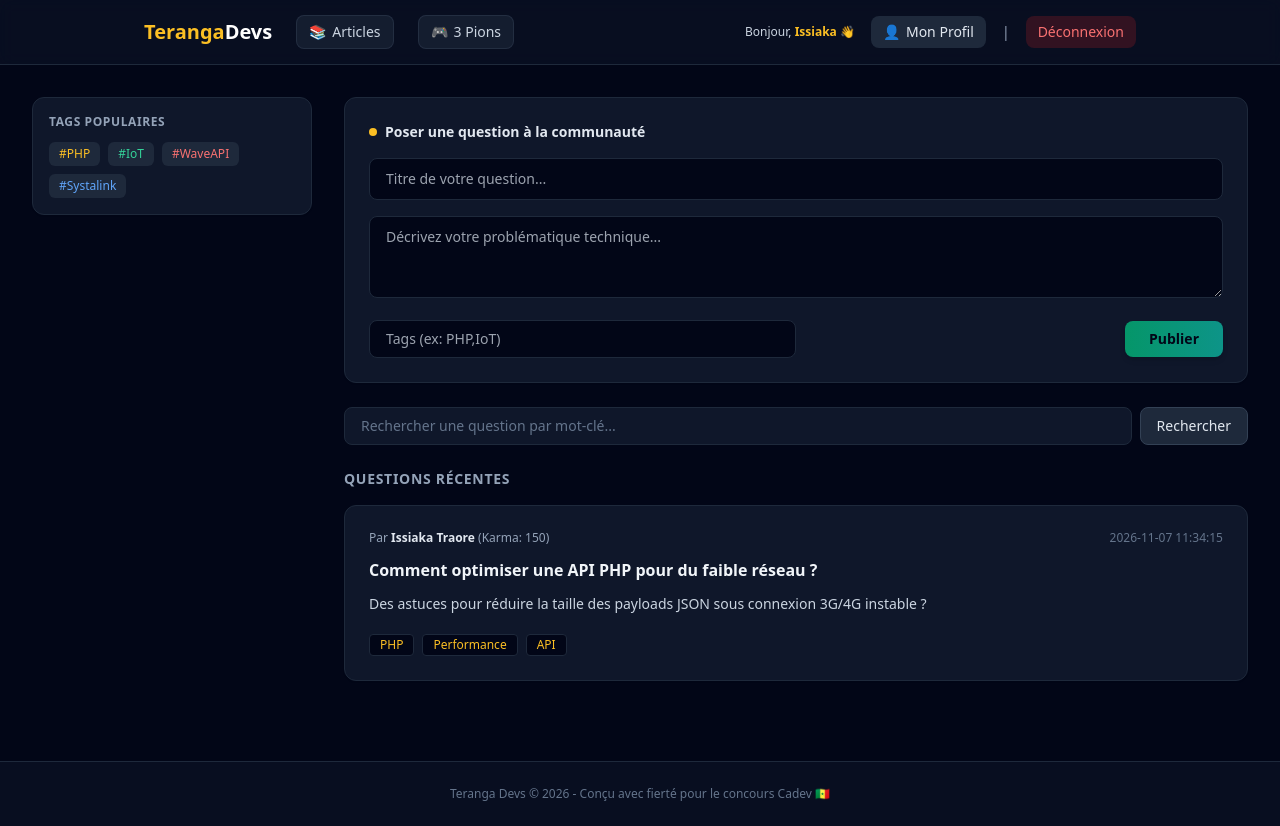
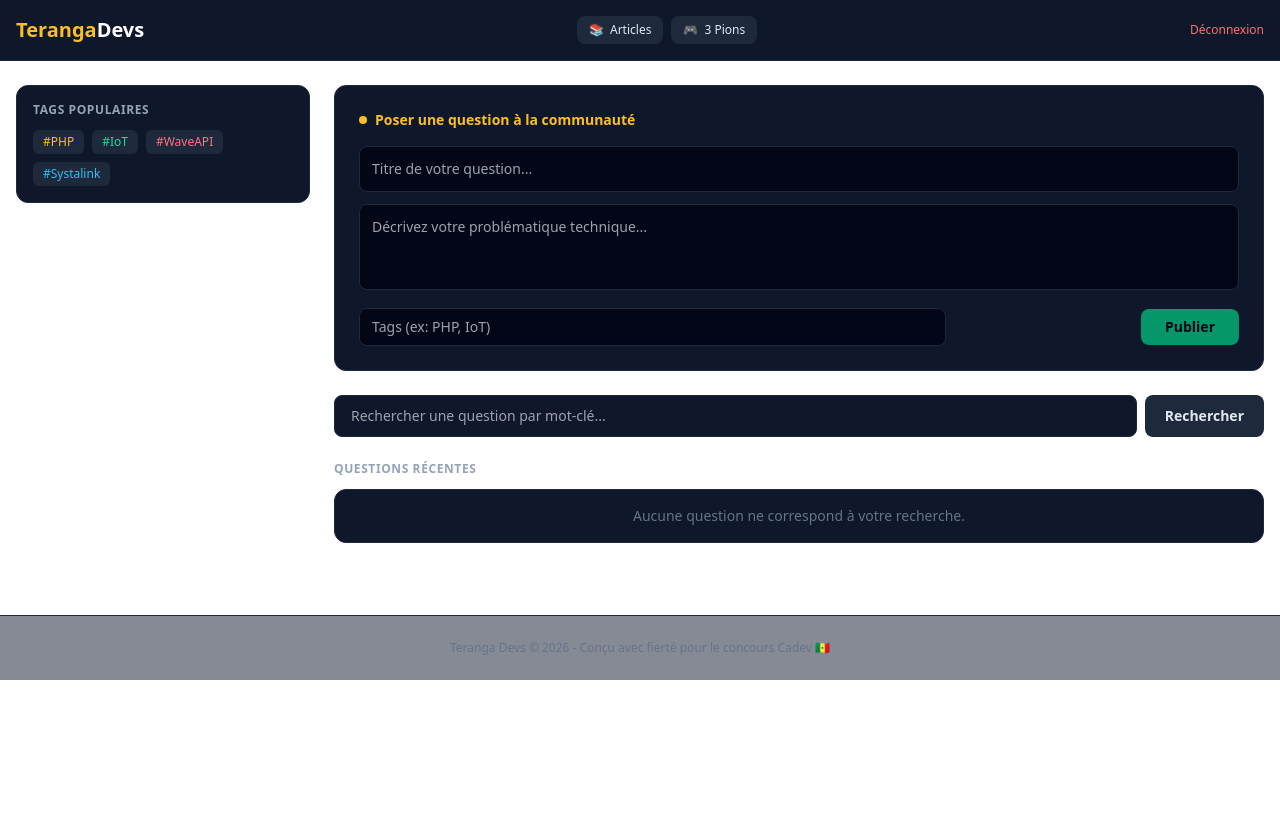
Before and after one commit to Assiaka98/teranga-devs, a PHP site: page /index.php in a window 1280 px wide. After the commit the page ends 680 px from the top, so only its background shows below. Run offline with PHP 8.4, Linux system fonts and the light colour scheme; a user stored in the database is signed in; data comes from the database, SQL or seed files in the repository; some libraries are stand-ins or nearby versions.

Commit message:
Responsivite sur mobile

```diff
--- a/includes/header.php
+++ b/includes/header.php
@@ -40,38 +40,35 @@ if (isset($_SESSION['user_id'])) {
             }
         }
     </script>
-</head>
-<body class="bg-slate-950 text-slate-100 font-sans min-h-screen flex flex-col justify-between">
+<header class="bg-slate-900 border-b border-slate-800 sticky top-0 z-50">
+    <div class="max-w-7xl mx-auto px-4 py-3 flex items-center justify-between gap-2">
 
-    <!-- Navbar -->
-    <nav class="border-b border-slate-800 bg-slate-900/50 backdrop-blur sticky top-0 z-50">
-        <div class="max-w-5xl mx-auto px-4 h-16 flex items-center justify-between">
-            <div class="flex items-center space-x-6">
-                <a href="index.php" class="font-bold text-xl text-amber-400">Teranga<span class="text-white">Devs</span></a>
+        <!-- Logo -->
+        <a href="index.php" class="font-bold text-xl text-amber-400 shrink-0">
+            Teranga<span class="text-white">Devs</span>
+        </a>
 
-                <a href="articles.php" class="text-sm bg-slate-800/60 hover:bg-slate-800 text-slate-300 hover:text-white px-3 py-1.5 rounded-lg border border-slate-700/50 transition flex items-center gap-1.5">
-                    <span>📚</span> Articles
+        <!-- Liens centraux (scrollable proprement sur mobile si l'écran est petit) -->
+        <nav class="flex items-center gap-2 overflow-x-auto no-scrollbar py-1">
+            <a href="articles.php" class="bg-slate-800 hover:bg-slate-700 text-xs text-slate-200 px-3 py-1.5 rounded-lg flex items-center gap-1.5 shrink-0 transition">
+                📚 <span>Articles</span>
+            </a>
+            <a href="game.php" class="bg-slate-800 hover:bg-slate-700 text-xs text-slate-200 px-3 py-1.5 rounded-lg flex items-center gap-1.5 shrink-0 transition">
+                🎮 <span>3 Pions</span>
+            </a>
+        </nav>
+
+        <!-- Boutons d'action (Connexion / Inscription) -->
+        <div class="flex items-center gap-2 shrink-0">
+            <?php if (isset($_SESSION['user_id'])): ?>
+                <a href="logout.php" class="text-xs text-red-400 hover:underline">Déconnexion</a>
+            <?php else: ?>
+                <a href="login.php" class="text-xs text-slate-300 hover:text-white px-2 py-1">Connexion</a>
+                <a href="register.php" class="bg-amber-400 hover:bg-amber-500 text-slate-950 font-bold text-xs px-3 py-1.5 rounded-lg transition">
+                    Inscription
                 </a>
+            <?php endif; ?>
+        </div>
 
-                <a href="game.php" class="text-sm bg-slate-800/60 hover:bg-slate-800 text-slate-300 hover:text-white px-3 py-1.5 rounded-lg border border-slate-700/50 transition flex items-center gap-1.5">
-                    <span>🎮</span> 3 Pions
-                </a>
-            </div>
-
-            <div class="flex items-center space-x-4">
-                <?php if (isset($_SESSION['user_id'])): ?>
-                    <span class="text-xs text-slate-300 hidden sm:inline">
-                        Bonjour, <strong class="text-amber-400"><?= htmlspecialchars($userPrenom) ?></strong> 👋
-                    </span>
-                    <a href="profile.php" class="text-sm bg-slate-800 hover:bg-slate-700 text-slate-200 px-3 py-1.5 rounded-lg transition flex items-center gap-1.5">
-                        <span>👤</span> Mon Profil
-                    </a>
-                    <span class="text-slate-400 text-sm hidden md:inline">|</span>
-                    <a href="logout.php" class="text-sm bg-red-600/20 text-red-400 hover:bg-red-600/30 px-3 py-1.5 rounded-lg transition">Déconnexion</a>
-                <?php else: ?>
-                    <a href="login.php" class="text-sm text-slate-300 hover:text-white transition">Connexion</a>
-                    <a href="register.php" class="text-sm bg-amber-500 hover:bg-amber-400 text-slate-950 font-semibold px-3 py-1.5 rounded-lg transition">Inscription</a>
-                <?php endif; ?>
-            </div>
-        </div>
-    </nav>
+    </div>
+</header>
--- a/index.php
+++ b/index.php
@@ -23,101 +23,71 @@ try {
 ?>
 
 <!-- Contenu Principal de la page d'accueil -->
-<main class="max-w-7xl mx-auto px-4 sm:px-6 lg:px-8 py-8 flex-grow w-full grid grid-cols-1 lg:grid-cols-4 gap-8">
+<main class="max-w-7xl mx-auto px-4 py-6 space-y-6">
 
-      <!-- Sidebar Tags -->
-      <div class="bg-slate-900 border border-slate-800 rounded-xl p-4 shadow-sm h-fit">
-        <h3 class="text-xs font-semibold uppercase tracking-wider text-slate-400 mb-3">Tags Populaires</h3>
+    <div class="grid grid-cols-1 lg:grid-cols-4 gap-6">
+
+        <!-- Sidebar Tags (Passera au-dessus ou sous le formulaire sur mobile) -->
+        <aside class="lg:col-span-1 bg-slate-900 border border-slate-800 rounded-xl p-4 h-fit">
+            <h2 class="text-xs font-bold text-slate-400 uppercase tracking-wider mb-3">Tags populaires</h2>
             <div class="flex flex-wrap gap-2">
-            <a href="index.php?tag=PHP" class="text-xs bg-slate-800 hover:bg-slate-700 text-amber-400 px-2.5 py-1 rounded-md transition">#PHP</a>
-            <a href="index.php?tag=IoT" class="text-xs bg-slate-800 hover:bg-slate-700 text-emerald-400 px-2.5 py-1 rounded-md transition">#IoT</a>
-            <a href="index.php?tag=WaveAPI" class="text-xs bg-slate-800 hover:bg-slate-700 text-red-400 px-2.5 py-1 rounded-md transition">#WaveAPI</a>
-            <a href="index.php?tag=Systalink" class="text-xs bg-slate-800 hover:bg-slate-700 text-blue-400 px-2.5 py-1 rounded-md transition">#Systalink</a>
-            <?php if ($tagFilter || $searchQuery): ?>
-                <div class="w-full mt-3 pt-3 border-t border-slate-800">
-                    <a href="index.php" class="text-xs text-red-400 hover:underline">Réinitialiser les filtres</a>
+                <span class="bg-slate-800 text-amber-400 text-xs px-2.5 py-1 rounded-md">#PHP</span>
+                <span class="bg-slate-800 text-emerald-400 text-xs px-2.5 py-1 rounded-md">#IoT</span>
+                <span class="bg-slate-800 text-rose-400 text-xs px-2.5 py-1 rounded-md">#WaveAPI</span>
+                <span class="bg-slate-800 text-sky-400 text-xs px-2.5 py-1 rounded-md">#Systalink</span>
             </div>
-            <?php endif; ?>
-        </div>
-      </div>
+        </aside>
 
-      <!-- Section Centrale : Formulaire + Liste des questions -->
+        <!-- Zone Principale : Formulaire + Questions -->
         <section class="lg:col-span-3 space-y-6">
 
-            <div class="bg-slate-900 border border-slate-800 rounded-xl p-6 shadow-sm">
-                <h3 class="text-sm font-semibold text-slate-200 mb-4 flex items-center gap-2">
+            <!-- Formulaire de question -->
+            <div class="bg-slate-900 border border-slate-800 rounded-xl p-4 sm:p-6 space-y-4">
+                <h2 class="text-sm font-semibold text-amber-400 flex items-center gap-2">
                     <span class="w-2 h-2 rounded-full bg-amber-400"></span> Poser une question à la communauté
-                </h3>
-                <form id="question-form" class="space-y-4">
-                    <input type="hidden" id="user_id" value="<?= $_SESSION['user_id'] ?? 1 ?>">
-                    <div>
-                        <input type="text" id="titre" placeholder="Titre de votre question..." required
-                            class="w-full bg-slate-950 border border-slate-800 rounded-lg px-4 py-2.5 text-sm text-slate-100 focus:outline-none focus:border-emerald-500">
-                    </div>
-                    <div>
-                        <textarea id="contenu" rows="3" placeholder="Décrivez votre problématique technique..." required
-                            class="w-full bg-slate-950 border border-slate-800 rounded-lg px-4 py-2.5 text-sm text-slate-100 focus:outline-none focus:border-emerald-500"></textarea>
-                    </div>
-                    <div class="flex justify-between items-center">
-                        <input type="text" id="tags" placeholder="Tags (ex: PHP,IoT)" required
-                            class="bg-slate-950 border border-slate-800 rounded-lg px-4 py-2 text-sm text-slate-100 w-1/2 focus:outline-none focus:border-emerald-500">
-                        <button type="submit" class="bg-gradient-to-r from-emerald-600 to-teal-600 text-slate-950 font-bold px-6 py-2 rounded-lg text-sm transition shadow-md">
+                </h2>
+
+                <form action="post_question.php" method="POST" class="space-y-3">
+                    <input type="text" name="title" placeholder="Titre de votre question..." required
+                        class="w-full bg-slate-950 border border-slate-800 rounded-lg p-3 text-sm text-slate-100 focus:border-emerald-500 focus:outline-none">
+
+                    <textarea name="content" rows="3" placeholder="Décrivez votre problématique technique..." required
+                        class="w-full bg-slate-950 border border-slate-800 rounded-lg p-3 text-sm text-slate-100 focus:border-emerald-500 focus:outline-none resize-none"></textarea>
+
+                    <!-- Bouton & Tags responsives -->
+                    <div class="flex flex-col sm:flex-row items-stretch sm:items-center justify-between gap-3">
+                        <input type="text" name="tags" placeholder="Tags (ex: PHP, IoT)"
+                            class="w-full sm:w-2/3 bg-slate-950 border border-slate-800 rounded-lg px-3 py-2 text-sm text-slate-100 focus:border-emerald-500 focus:outline-none">
+
+                        <button type="submit" class="bg-emerald-600 hover:bg-emerald-500 text-slate-950 font-bold text-sm px-6 py-2 rounded-lg transition w-full sm:w-auto">
                             Publier
                         </button>
                     </div>
                 </form>
             </div>
 
-            <div class="space-y-4" id="questions-container">
-                <!-- Barre de recherche -->
-                <form method="GET" action="index.php" class="flex gap-2">
-                    <input type="text" name="search" value="<?= htmlspecialchars($searchQuery ?? '') ?>" placeholder="Rechercher une question par mot-clé..."
-                        class="flex-grow bg-slate-900 border border-slate-800 rounded-lg px-4 py-2 text-sm text-slate-100 placeholder-slate-500 focus:outline-none focus:border-emerald-500">
-                    <button type="submit" class="bg-slate-800 hover:bg-slate-700 text-slate-200 px-4 py-2 rounded-lg text-sm transition border border-slate-700">
+            <!-- Barre de Recherche Responsive -->
+            <form method="GET" action="index.php" class="flex flex-col sm:flex-row gap-2">
+                <input type="text" name="q" placeholder="Rechercher une question par mot-clé..."
+                    class="w-full bg-slate-900 border border-slate-800 rounded-lg px-4 py-2.5 text-sm text-slate-100 focus:border-emerald-500 focus:outline-none">
+                <button type="submit" class="bg-slate-800 hover:bg-slate-700 text-slate-200 text-sm font-semibold px-5 py-2.5 rounded-lg transition shrink-0">
                     Rechercher
                 </button>
-                    <?php if (!empty($searchQuery)): ?>
-                        <a href="index.php" class="bg-slate-900 hover:bg-slate-800 text-red-400 px-4 py-2 rounded-lg text-sm transition border border-slate-800 flex items-center">
-                            Effacer
-                        </a>
-                    <?php endif; ?>
             </form>
 
-                <?php if (!empty($searchQuery)): ?>
-                    <div class="text-xs text-slate-400">
-                        Résultats pour : <span class="text-amber-400 font-semibold">"<?= htmlspecialchars($searchQuery) ?>"</span> (<?= count($questions) ?> trouvé(s))
+            <!-- Liste des questions -->
+            <div class="space-y-3">
+                <h3 class="text-xs font-bold text-slate-400 uppercase tracking-wider">Questions récentes</h3>
+
+                <div class="bg-slate-900 border border-slate-800 rounded-xl p-4 text-center text-slate-500 text-sm">
+                    Aucune question ne correspond à votre recherche.
                 </div>
-                <?php endif; ?>
-
-                <h3 class="text-sm font-semibold uppercase tracking-wider text-slate-400 pt-2">Questions Récentes</h3>
-
-                <?php if (empty($questions)): ?>
-                    <p class="text-slate-500 text-sm bg-slate-900/40 p-4 rounded-xl border border-slate-800/80">Aucune question ne correspond à votre recherche.</p>
-                <?php else: ?>
-                    <?php foreach ($questions as $q): ?>
-                        <div class="bg-slate-900 border border-slate-800 rounded-xl p-6 shadow-sm hover:border-slate-700 transition space-y-3">
-                            <div class="flex items-center justify-between">
-                                <span class="text-xs text-slate-400">Par <strong class="text-slate-200"><?= htmlspecialchars($q['prenom'] . ' ' . $q['nom']) ?></strong> (Karma: <?= $q['reputation'] ?>)</span>
-                                <span class="text-xs text-slate-500"><?= $q['date_creation'] ?></span>
-                            </div>
-                           <h4 class="text-base font-bold text-slate-100">
-                               <a href="question.php?id=<?= $q['id'] ?>" class="hover:text-amber-400 transition">
-                                    <?= htmlspecialchars($q['titre']) ?>
-                                </a>
-                            </h4>
-                            <p class="text-sm text-slate-300"><?= nl2br(htmlspecialchars($q['contenu'])) ?></p>
-
-                            <div class="flex flex-wrap gap-2 pt-2">
-                                <?php foreach (explode(',', $q['tags']) as $tag): ?>
-                                    <span class="text-xs bg-slate-950 text-amber-400 px-2.5 py-0.5 rounded border border-slate-800"><?= trim($tag) ?></span>
-                                <?php endforeach; ?>
-                            </div>
-                        </div>
-                    <?php endforeach; ?>
-                <?php endif; ?>
             </div>
 
         </section>
+
+    </div>
+
 </main>
 
 <?php
```
Lines whose indentation alone changed are shown as unchanged.
